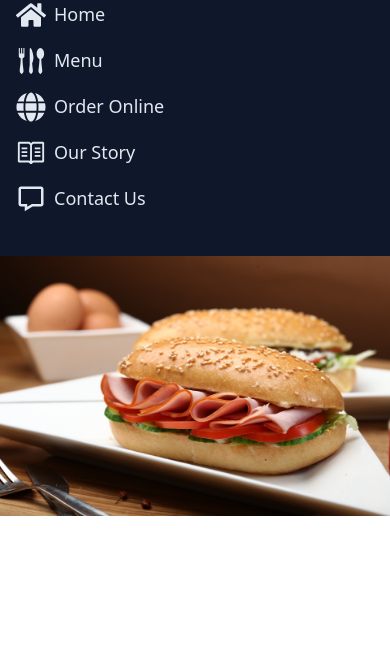
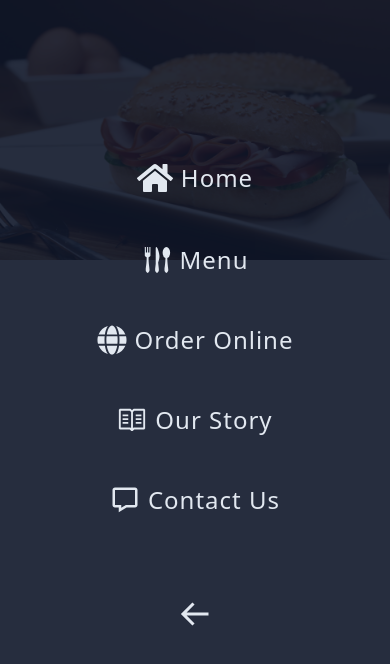
Before and after one commit to pradeepmondal/RestuarantWebapp, a Next.js app in the folder app/: page / in a window 390 px wide. Both pictures are taken after a click on the button 25 px from the left and 9 px from the top of the page. Shown: the top 664 px of the page. Built offline with nearby package versions, Linux system fonts and the light colour scheme.

Commit message:
hamburger menu completed

```diff
--- a/app/src/comps/Nav.jsx
+++ b/app/src/comps/Nav.jsx
@@ -1,7 +1,7 @@
 import {FaGlobe, FaHome} from 'react-icons/fa'
 import {GiForkKnifeSpoon, GiHamburgerMenu} from 'react-icons/gi'
 import {VscBook} from 'react-icons/vsc'
-import {BiMessage} from 'react-icons/bi'
+import {BiMessage, BiArrowBack} from 'react-icons/bi'
 import window from 'global'
 import dynamic from "next/dynamic";
 import { useRef, useState, useEffect } from 'react'
@@ -14,6 +14,14 @@ function Nav(){
     const [navBtn, setNavBtn ] = useState((windowSize<=668)?true:false);
 
     const [navItmClass, setNavItmClass] = useState((windowSize<=668)?'hidden':'flex flex-row space-x-2');
+    const slideMenu = useRef();
+    const menuItems = useRef();
+
+    function menuDis() {
+        return new Promise ((resolve) => {setTimeout(() => {menuItems.current.classList.add("disappear"); resolve('hello')}, 100) });
+    }
+
+
 
 
 
@@ -51,10 +59,15 @@ function Nav(){
 
     return (
 
-        <div className="w-full sm:w-screen h-64 sm:h-[5rem] bg-slate-900 text-slate-200 text-lg  sm:text-lg ">
+        <div className="w-full sm:w-screen sm:h-[5rem] bg-slate-900 text-slate-200 text-lg  sm:text-lg ">
 
             <nav className='grid space-y-4 sm:space-y-0 sm:flex sm:flex-row sm:place-items-center  sm:space-x-16 px-4 sm:px-8 justify-start sm:justify-center sm:py-2'>
-            {((windowSize<=668)&&(navBtn))?<button className='' onClick={() => {setNavItmClass('flex flex-row space-x-2'); setNavBtn(!(navBtn))}} ><GiHamburgerMenu /></button>:null}
+            {((windowSize<=668)&&(navBtn))?<button className='my-4' onClick={() => {
+
+                slideMenu.current.classList.add("appear");
+                menuItems.current.classList.remove("disappear");
+                setNavBtn(!(navBtn))}} ><GiHamburgerMenu size="1.6rem"/></button>:null}
+
                 <a href='#' className={navItmClass}><FaHome className='text-3xl'/><span>Home</span></a>
                 <a href='#' className={navItmClass}><GiForkKnifeSpoon className='text-3xl'/><span>Menu</span></a>
                 <a href='#' className={navItmClass}><FaGlobe className='text-3xl'/><span>Order Online</span></a>
@@ -62,9 +75,28 @@ function Nav(){
                 <a href='#' className={navItmClass}><BiMessage className='text-3xl'/><span>Contact Us</span></a>
             </nav>
 
+            {(windowSize<=668)?<div ref={slideMenu} className='fixed w-0 h-[100vh] bg-slate-900/90 flex-col place-items-center justify-center tracking-[1px] py-40  text-2xl origin-left duration-500 '  >
+                <div ref = {menuItems} className='space-y-12 disappear'>
+                <a href='#' className='flex justify-center place-items-center space-x-2'><FaHome className='text-4xl '/><span>Home</span></a>
+                <a href='#' className='flex justify-center place-items-center space-x-2'><GiForkKnifeSpoon className='text-3xl'/><span>Menu</span></a>
+                <a href='#' className='flex justify-center place-items-center space-x-2'><FaGlobe className='text-3xl'/><span>Order Online</span></a>
+                <a href='#' className='flex justify-center place-items-center space-x-2'><VscBook className='text-3xl'/><span>Our Story</span></a>
+                <a href='#' className='flex justify-center place-items-center space-x-2'><BiMessage className='text-3xl'/><span>Contact Us</span></a>
+                <a href='#' className='flex justify-center place-items-center space-x-2 py-8' onClick={async() => {
+
+
+                menuDis();
+                 slideMenu.current.classList.remove("appear");
+                setNavBtn(!(navBtn))}}><BiArrowBack className='text-4xl'/></a>
+
+                </div>
+
+            </div>:null}
+
 
 
         </div>
+
 
 
 
--- a/app/src/styles/globals.css
+++ b/app/src/styles/globals.css
@@ -1,3 +1,12 @@
 @tailwind base;
 @tailwind components;
 @tailwind utilities;
+
+.appear {
+    width:100%
+
+}
+
+.disappear {
+    display:none
+}
```
